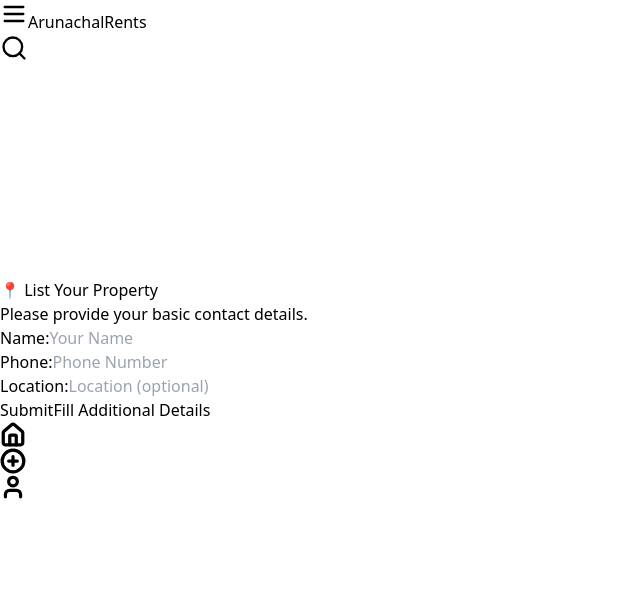
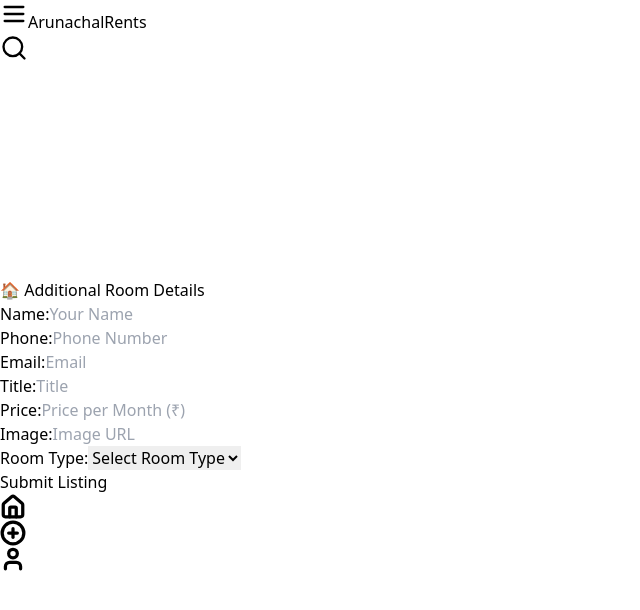
Before and after one commit to tunu7/arunachalrents, a Next.js app: page /add-room in a window 1280 px wide. Both pictures are taken after a click on the button "Fill Additional Details". Shown: the top 610 px of the page, without its empty margins (0-640 px from the left). Built offline with nearby package versions, Linux system fonts and the light colour scheme; no server answers.

Commit message:
addpage error

```diff
--- a/src/app/add-room/page.tsx
+++ b/src/app/add-room/page.tsx
@@ -16,210 +16,100 @@ interface RoomData {
 }
 
 export default function AddRoom() {
-  const initialState: RoomData = {
-    name: "",
-    phone: "",
-    email: "",
-    title: "",
-    location: "",
-    price: undefined,
-    roomType: "",
-    image: "",
+  const [formData, setFormData] = useState<RoomData>({ name: "", phone: "" });
+  const [step, setStep] = useState(1);
+  const [submitting, setSubmitting] = useState(false);
+  const [ownerSubmitted, setOwnerSubmitted] = useState(false);
+
+  const handleChange = (e: React.ChangeEvent<HTMLInputElement | HTMLSelectElement>) => {
+    setFormData((prev) => ({ ...prev, [e.target.name]: e.target.value }));
   };
 
-  const [formData, setFormData] = useState<RoomData>(initialState);
-  // step 1: minimal contact details, step 2: additional room details.
-  const [step, setStep] = useState(1);
+  const sanitizeData = (data: Partial<RoomData>) =>
+    Object.fromEntries(Object.entries(data).filter(([, v]) => v)) as Partial<RoomData>;
 
-  const handleChange = (
-    e: React.ChangeEvent<HTMLInputElement | HTMLSelectElement>
-  ) => {
-    const { name, value } = e.target;
-    setFormData((prev) => ({
-      ...prev,
-      [name]:
-        name === "price"
-          ? value
-            ? Number(value)
-            : undefined
-          : value,
-    }));
-  };
-
-  // Helper to remove keys with undefined values.
-  const sanitizeData = (data: Record<string, any>) =>
-    Object.keys(data).reduce((acc, key) => {
-      const value = data[key];
-      if (value !== undefined) {
-        acc[key] = value;
-      }
-      return acc;
-    }, {} as Record<string, any>);
-
-  // Function to add owner data to Firestore in the "ownerdata" collection.
-  const addOwnerData = async (owner: Partial<RoomData>) => {
+  const addToFirestore = async (collectionName: string, data: Partial<RoomData>) => {
     try {
-      const sanitizedOwner = sanitizeData(owner);
-      await addDoc(collection(db, "ownerdata"), {
-        ...sanitizedOwner,
-        createdAt: new Date(),
-      });
+      await addDoc(collection(db, collectionName), { ...sanitizeData(data), createdAt: new Date() });
     } catch (error) {
-      console.error("Error adding owner data:", error);
-      throw error;
+      console.error(`Error adding ${collectionName}:`, error);
+      alert(`Error: ${(error as Error).message}`);
     }
   };
 
-  // Function to add a full listing to Firestore in the "listings" collection.
-  const addListing = async (data: RoomData) => {
+  const handleSubmit = async (e: React.FormEvent, isOwnerStep = true) => {
+    e.preventDefault();
+    setSubmitting(true);
+    const { name, phone } = formData;
+    if (!name.trim() || !phone.trim()) return alert("Name and Phone are required.");
+
     try {
-      const sanitizedData = sanitizeData(data);
-      await addDoc(collection(db, "listings"), {
-        ...sanitizedData,
-        createdAt: new Date(),
-      });
-    } catch (error) {
-      console.error("Error adding listing:", error);
-      throw error;
+      if (!ownerSubmitted) {
+        await addToFirestore("ownerdata", { name, phone, location: formData.location });
+        setOwnerSubmitted(true);
+      }
+      if (!isOwnerStep) {
+        await addToFirestore("listings", formData);
+        alert("Listing submitted successfully!");
+        setFormData({ name: "", phone: "" });
+        setStep(1);
+        setOwnerSubmitted(false);
+      } else {
+        alert("Contact details saved!");
+      }
+    } finally {
+      setSubmitting(false);
     }
   };
 
-  // Helper function to render input fields.
-  const inputField = (
-    name: keyof RoomData,
-    type: string,
-    placeholder: string,
-    label?: string
-  ) => (
+  const InputField = ({ name, type, placeholder, label }: { name: keyof RoomData; type: string; placeholder: string; label?: string }) => (
     <div className="flex flex-col">
       {label && <label className="text-gray-500 mb-1">{label}:</label>}
       <input
         type={type}
         name={name}
         placeholder={placeholder}
-        value={formData[name] || ""}
+        value={formData[name] ?? ""}
         onChange={handleChange}
-        className="border p-2 rounded-lg focus:outline-none focus:ring-2 focus:ring-blue-500 text-gray-700"
+        className="border p-2 rounded-lg focus:ring-2 focus:ring-blue-500 text-gray-700"
+        disabled={submitting}
       />
     </div>
   );
 
-  // STEP 1: Minimal details submission handler.
-  // This saves the owner's basic contact info to "ownerdata".
-  const handleMinimalSubmit = async (e: React.FormEvent<HTMLFormElement>) => {
-    e.preventDefault();
-    const { name, phone, location } = formData;
-    if (!name || !phone) {
-      alert("Please fill in Name and Phone.");
-      return;
-    }
-    try {
-      await addOwnerData({ name, phone, location });
-      alert("Form submitted successfully!");
-      setFormData(initialState);
-    } catch (error) {
-      alert("Something went wrong. Please try again.");
-    }
-  };
-
-  // Function to proceed to the additional details form.
-  const goToAdditionalDetails = () => {
-    const { name, phone } = formData;
-    if (!name || !phone) {
-      alert("Please fill in Name and Phone before proceeding.");
-      return;
-    }
-    setStep(2);
-  };
-
-  // STEP 1: Minimal details form.
-  if (step === 1) {
-    return (
-      <div className="max-w-xl mx-auto my-4 p-4 pb-16">
-        <h2 className="text-2xl font-semibold text-gray-900 text-center mb-3">
-          📍 List Your Property
-        </h2>
-        <p className="text-md text-gray-600 text-center mb-4">
-          Please provide your basic contact details.
-        </p>
-        <form onSubmit={handleMinimalSubmit} className="flex flex-col gap-3">
-          {inputField("name", "text", "Your Name", "Name")}
-          {inputField("phone", "tel", "Phone Number", "Phone")}
-          {inputField("location", "text", "Location (optional)", "Location")}
-          <div className="flex flex-col gap-4 justify-center">
-            <button
-              type="submit"
-              className="bg-blue-500 text-white p-2 rounded-lg"
-            >
-              Submit
-            </button>
-            <button
-              type="button"
-              onClick={goToAdditionalDetails}
-              className="bg-gray-500 text-white p-2 rounded-lg"
-            >
-              Fill Additional Details
-            </button>
-          </div>
-        </form>
-      </div>
-    );
-  }
-
-  // STEP 2: Additional room details form submission handler.
-  // This saves both the owner data and the full listing.
-  const handleDetailSubmit = async (e: React.FormEvent<HTMLFormElement>) => {
-    e.preventDefault();
-    try {
-      // Save the owner's data.
-      const { name, phone, location } = formData;
-      await addOwnerData({ name, phone, location });
-      // Save the full listing.
-      await addListing(formData);
-      alert("Listing submitted successfully!");
-      setFormData(initialState);
-      setStep(1);
-    } catch (error) {
-      alert("Something went wrong. Please try again.");
-    }
-  };
-
-  // STEP 2: Additional room details form.
   return (
     <div className="max-w-xl mx-auto my-4 p-4 pb-16">
       <h2 className="text-2xl font-semibold text-gray-900 text-center mb-3">
-        🏠 Additional Room Details
+        {step === 1 ? "📍 List Your Property" : "🏠 Additional Room Details"}
       </h2>
-      <p className="text-md text-gray-600 text-center mb-4">
-        Please fill out the room details below.
-      </p>
-      <form onSubmit={handleDetailSubmit} className="flex flex-col gap-3">
-        {inputField("email", "email", "Email", "Email")}
-        {inputField("title", "text", "Title (optional)", "Title")}
-        {inputField("price", "number", "Price per Month (₹) (optional)", "Price")}
-        {inputField("image", "text", "Image URL (optional)", "Image")}
-        <div className="flex flex-col">
-          <label className="text-gray-500 mb-1">Room Type:</label>
-          <select
-            name="roomType"
-            value={formData.roomType || ""}
-            onChange={handleChange}
-            className="border p-2 rounded-lg focus:ring-2 focus:ring-blue-500 outline-none text-gray-700"
-          >
-            <option value="">Select Room Type (optional)</option>
-            <option value="1BHK">1BHK</option>
-            <option value="2BHK">2BHK</option>
-            <option value="3BHK">3BHK</option>
-            <option value="Studio">Studio</option>
-            <option value="Penthouse">Penthouse</option>
-          </select>
-        </div>
-        <button
-          type="submit"
-          className="bg-gradient-to-r from-blue-500 to-indigo-600 text-white font-medium py-2 rounded-lg hover:opacity-90 transition-all shadow"
-        >
-          Submit Listing
+      <form onSubmit={(e) => handleSubmit(e, step === 1)} className="flex flex-col gap-3">
+        <InputField name="name" type="text" placeholder="Your Name" label="Name" />
+        <InputField name="phone" type="tel" placeholder="Phone Number" label="Phone" />
+        {step === 2 && (
+          <>
+            <InputField name="email" type="email" placeholder="Email" label="Email" />
+            <InputField name="title" type="text" placeholder="Title" label="Title" />
+            <InputField name="price" type="number" placeholder="Price per Month (₹)" label="Price" />
+            <InputField name="image" type="text" placeholder="Image URL" label="Image" />
+            <div className="flex flex-col">
+              <label className="text-gray-500 mb-1">Room Type:</label>
+              <select name="roomType" value={formData.roomType ?? ""} onChange={handleChange} className="border p-2 rounded-lg">
+                <option value="">Select Room Type</option>
+                <option value="1BHK">1BHK</option>
+                <option value="2BHK">2BHK</option>
+                <option value="Studio">Studio</option>
+              </select>
+            </div>
+          </>
+        )}
+        <button type="submit" className="bg-blue-500 text-white p-2 rounded-lg disabled:opacity-50" disabled={submitting}>
+          {submitting ? "Submitting..." : step === 1 ? "Submit" : "Submit Listing"}
         </button>
+        {step === 1 && (
+          <button type="button" onClick={() => setStep(2)} className="bg-gray-500 text-white p-2 rounded-lg">
+            Fill Additional Details
+          </button>
+        )}
       </form>
     </div>
   );
```
